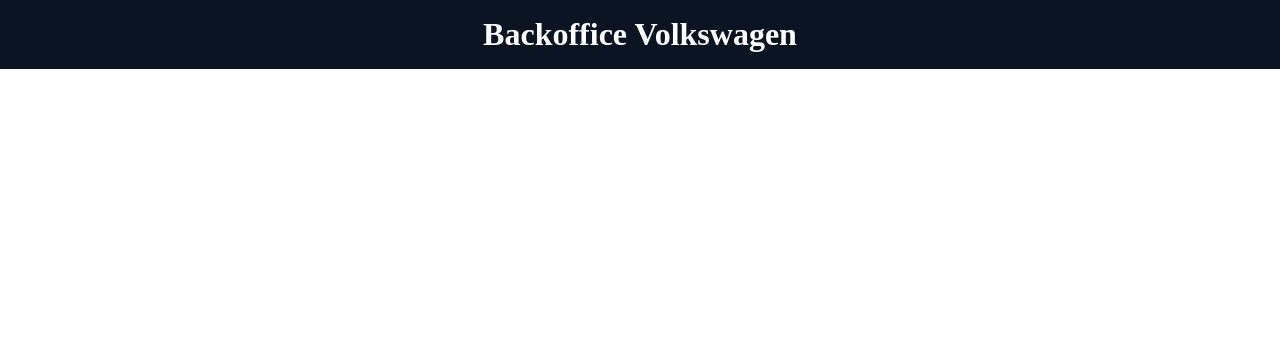
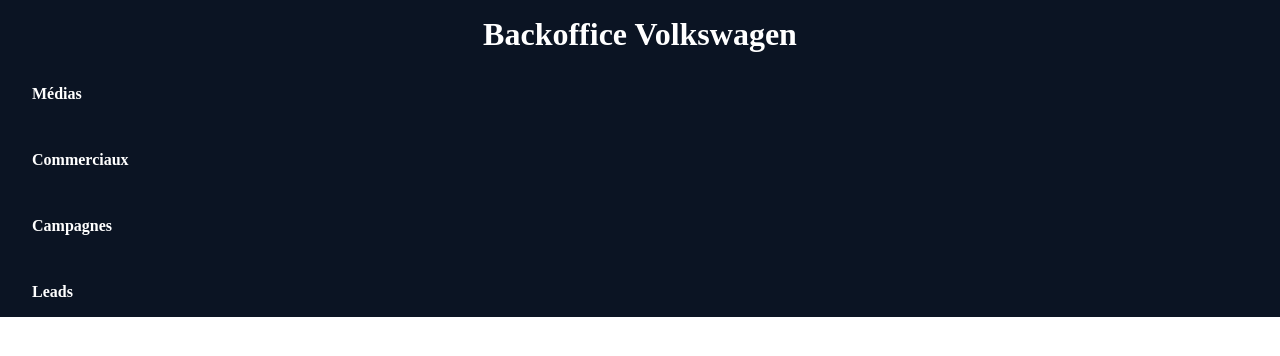
Before and after one commit to WadieBenabdouh/backoffice-volkswagen-main, a React (Vite) app: page / in a window 1280 px wide. Shown: the top 356 px of the page. Built offline with nearby package versions, Linux system fonts and the light colour scheme.

Commit message:
structered folders added

```diff
--- a/src/App.jsx
+++ b/src/App.jsx
@@ -1,4 +1,4 @@
-import "./App.css";
+import "./App.module.scss";
 
 // imports
 import Dashboard from "./components/Dashboard/Dashboard";
--- a/src/components/Dashboard/Dashboard.jsx
+++ b/src/components/Dashboard/Dashboard.jsx
@@ -5,12 +5,38 @@ function Dashboard() {
     <>
       {/* HEADER */}
       <header>
-        <h1 className={`${classes.backoffice_Heading}`}>Backoffice Volkswagen</h1>
+        <h1 className={`${classes.backoffice_Heading}`}>
+          Backoffice Volkswagen
+        </h1>
       </header>
       {/* HEADER END*/}
 
-      {/* SIDEBAR */}
-      {/* SIDEBAR END */}
+      <main>
+        {/* SIDEBAR */}
+        <section className={`${classes.sidebar}`}>
+          <nav>
+            <ul>
+              <li>
+                <a href="\">Médias</a>
+              </li>
+              <li>
+                <a href="\">Commerciaux</a>
+              </li>
+              <li>
+                <a href="\">Campagnes</a>
+              </li>
+              <li>
+                <a href="\">Leads</a>
+              </li>
+            </ul>
+          </nav>
+        </section>
+        {/* SIDEBAR END */}
+
+        {/* SELECTED PAGE AS COMPONENT- 4/4*/}
+
+        {/* SELECTED PAGE AS COMPONENT - 4/4 END*/}
+      </main>
     </>
   );
 }
--- a/src/components/Dashboard/Dashboard.module.scss
+++ b/src/components/Dashboard/Dashboard.module.scss
@@ -1,12 +1,46 @@
 /* COLOR VARIABLES */
 $dark-blue: #0B1423;
 
-header{
+// HEADER
+header {
     background-color: $dark-blue;
     padding: 1em 2em;
 
-    h1{
+    h1 {
         color: #fff;
         text-align: center;
     }
 }
+
+// HEADER END
+
+
+// MAIN
+main {
+    // display: flex;
+
+    .sidebar {
+        background-color: $dark-blue;
+        padding: 1em 2em;
+
+        nav {
+
+            ul {
+                display: flex;
+                flex-direction: column;
+                gap: 3em;
+
+                li {
+
+                    a {
+                        color: #fff;
+                        font-weight: bold;
+                        text-decoration: none;
+                    }
+                }
+            }
+        }
+    }
+}
+
+// MAIN END
```
Also changed, not shown: src/App.module.scss (added), src/components/pages/Campagnes/CampagnesDashboard.jsx (added), src/components/pages/Campagnes/CampagnesDashboard.module.scss (added), src/components/pages/Commerciaux/Commerciaux.module.scss (added), src/components/pages/Commerciaux/CommerciauxDashboard.jsx (added), src/components/pages/Leads/LeadsDashboard.jsx (added), src/components/pages/Leads/LeadsDashboard.module.scss (added), src/components/pages/Medias/MediaDasboard.jsx (added), src/components/pages/Medias/MediasDashboard.module.scss (added).
